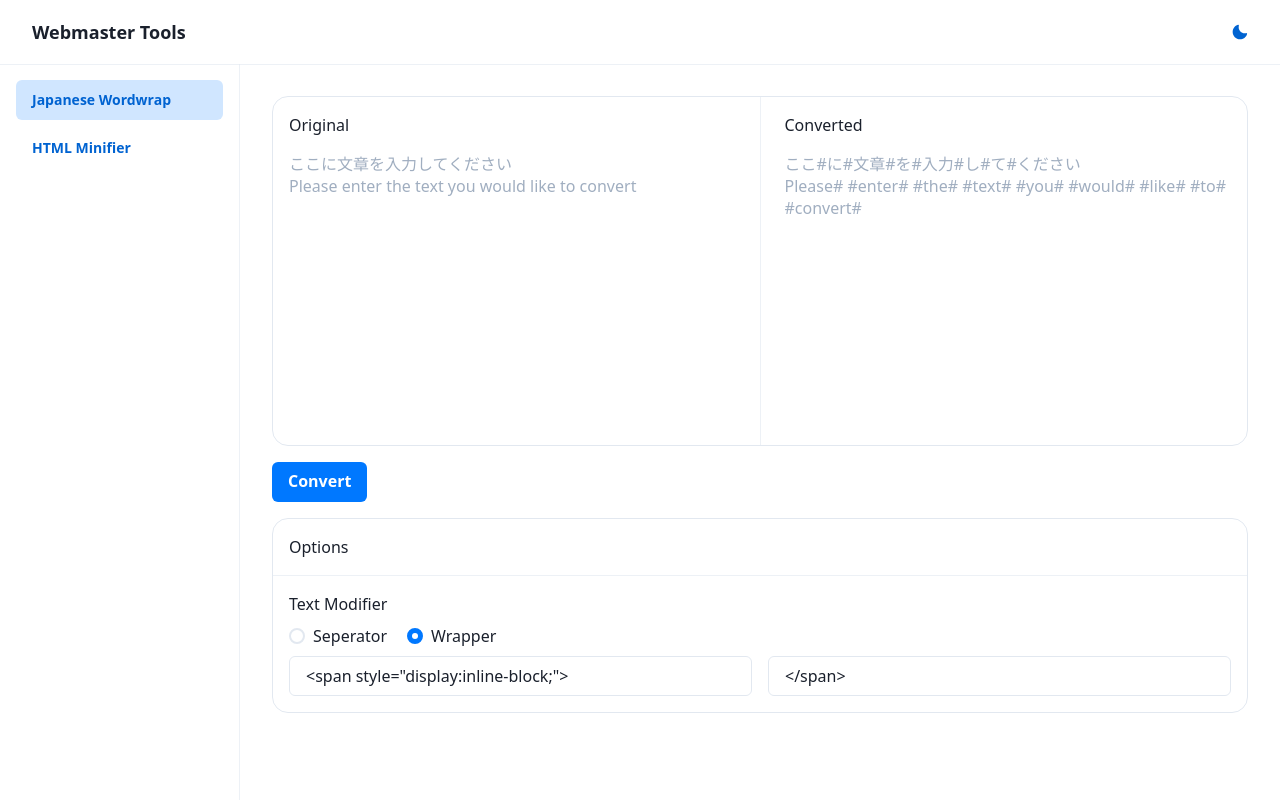
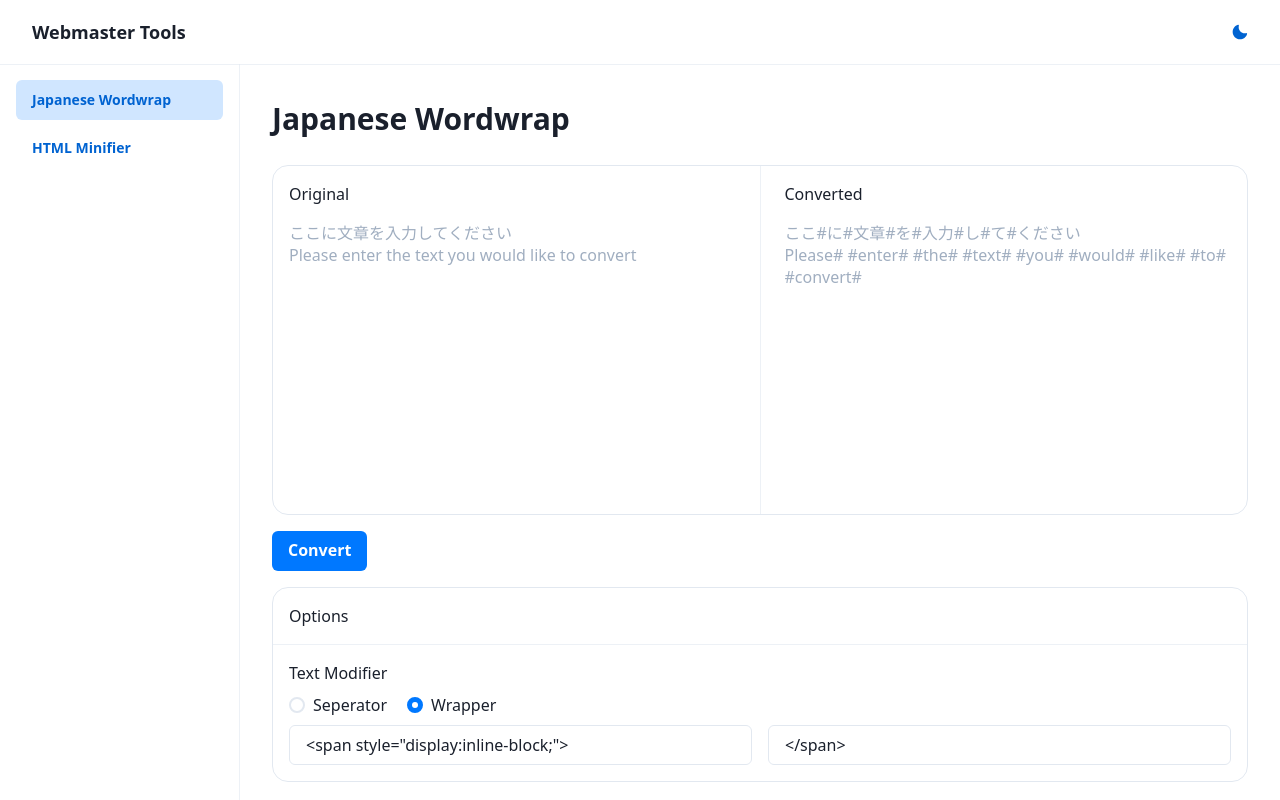
Before and after one commit to yurikoshiishi/webmaster-tools, a Next.js app: page / in a window 1280 px wide. Built offline with nearby package versions, Linux system fonts and the light colour scheme; what budoux would draw is missing.

Commit message:
add: title

```diff
--- a/src/components/layouts/Layout.tsx
+++ b/src/components/layouts/Layout.tsx
@@ -37,7 +37,9 @@ const Layout: React.FC<LayoutProps> = ({
           onClickCloseSidebar={onClose}
           isSidebarOpen={isOpen}
         />
-        <Main isLoading={isLoading}>{children}</Main>
+        <Main isLoading={isLoading} title={headProps?.title}>
+          {children}
+        </Main>
       </Flex>
     </>
   );
--- a/src/components/layouts/Main.tsx
+++ b/src/components/layouts/Main.tsx
@@ -1,12 +1,13 @@
 import Loading from "@/components/ui/Loading";
-import { Box, Container } from "@chakra-ui/react";
+import { Box, Container, Text } from "@chakra-ui/react";
 import React from "react";
 
-interface MainProps {
+export interface MainProps {
+  title?: string;
   isLoading?: boolean;
 }
 
-const Main: React.FC<MainProps> = ({ children, isLoading }) => {
+const Main: React.FC<MainProps> = ({ children, isLoading, title }) => {
   return (
     <Container
       css={{
@@ -25,6 +26,16 @@ const Main: React.FC<MainProps> = ({ children, isLoading }) => {
         px={{ base: 0, md: 4 }}
         py={8}
       >
+        {title && (
+          <Text
+            as="h1"
+            fontSize={{ base: "2xl", md: "3xl" }}
+            fontWeight={600}
+            mb={{ base: 4, md: 6 }}
+          >
+            {title}
+          </Text>
+        )}
         {isLoading ? <Loading /> : children}
       </Box>
     </Container>
--- a/src/components/page-templates/index/IndexTemplate.tsx
+++ b/src/components/page-templates/index/IndexTemplate.tsx
@@ -1,6 +1,7 @@
 import Layout from "@/components/layouts/Layout";
 import { useIndexTemplate } from "@/components/page-templates/index/useIndexTemplate";
 import JapaneseAnalyzerForm from "@/modules/japanese-wordwrap/components/JapaneseWordwrapForm";
+import { japaneseWordWrapModule } from "@/modules/japanese-wordwrap/constants";
 import { Box } from "@chakra-ui/react";
 import dynamic from "next/dynamic";
 import React, { VFC } from "react";
@@ -21,7 +22,11 @@ const IndexTemplate: VFC<IndexTemplateProps> = ({}) => {
   const { service } = useIndexTemplate();
 
   return (
-    <Layout>
+    <Layout
+      headProps={{
+        title: japaneseWordWrapModule.name,
+      }}
+    >
       <JapaneseAnalyzerForm service={service} />
       <Box mt={4}>
         <JapaneseWordwrapOptionsForm service={service} />
```
Also changed, not shown: src/components/page-templates/html-minifier/index/HTMLMinifierIndexTemplate.tsx (+7 -1 lines).
